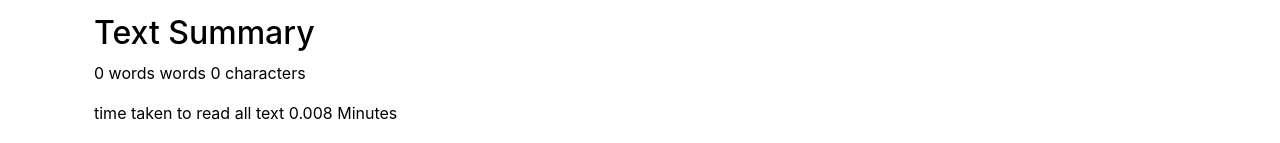
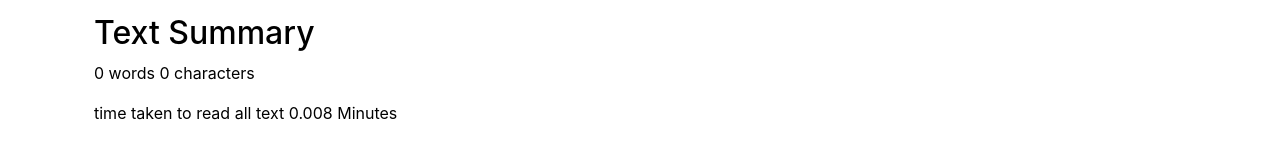
Before and after one commit to JunaidKhan3/my-app, a React (Create React App) app: page / in a window 1280 px wide. Shown: the part 380-523 px from the top of the page. Built offline with nearby package versions, Linux system fonts and the light colour scheme.

Commit message:
update codes

```diff
--- a/src/components/TextForms.js
+++ b/src/components/TextForms.js
@@ -71,7 +71,7 @@ export default function TextForms(props) {
 
             <div className='container my-3' style={{ color: props.mode === 'dark' ? 'white' : 'black' }}>
                 <h2>Text Summary</h2>
-                <p>{text.length === 0 ? '0 words' : `${text.trim().split(/\s+/).length}`} words {text.length} characters</p>
+                <p>{text.length === 0 ? 0: `${text.trim().split(/\s+/).length}`} words {text.length} characters</p>
                 <p> time taken to read all text {0.008 * text.split(" ").length} Minutes </p>
                 <h3>Privew</h3>
                 <p>{text.length > 0 ? text : 'enter a text in a box to preview here'}</p>
```
